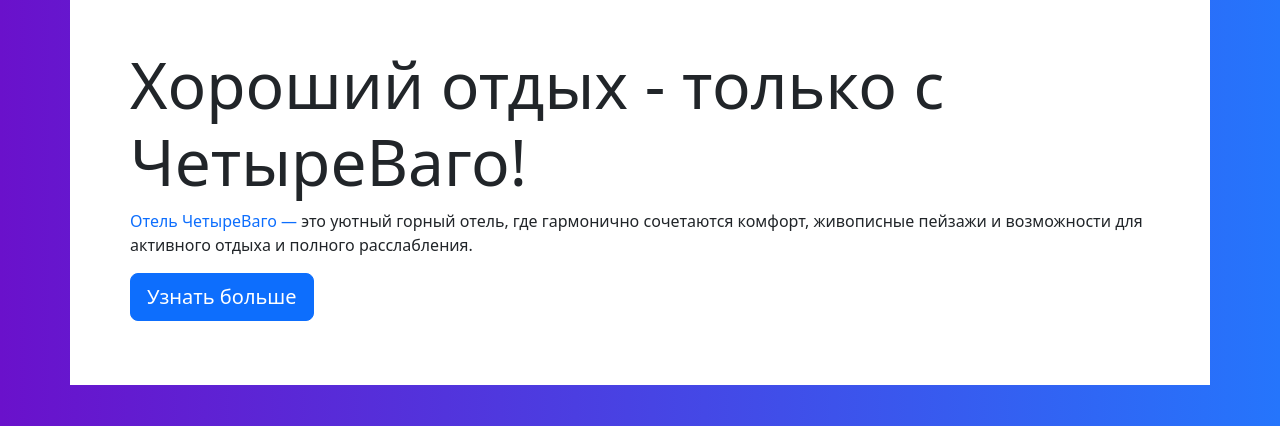
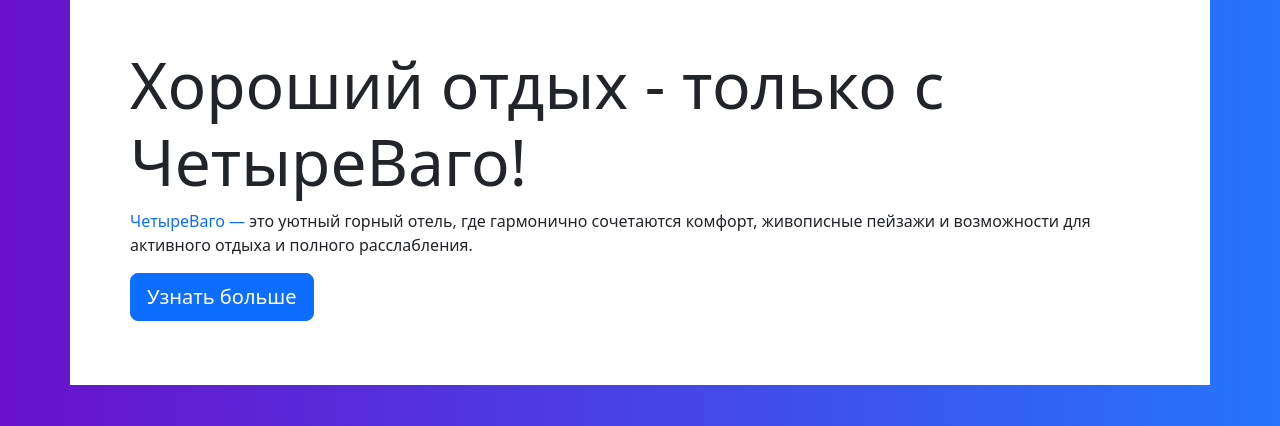
Before and after one commit to Alexander-vlk/db_project, a Django app: page / in a window 1280 px wide. Shown: the part 162-588 px from the top of the page. Run offline with Django 5.2, Linux system fonts and the light colour scheme.

Commit message:
feat: remove name hotel

```diff
--- a/hotel/registry/templates/registry/main_page.html
+++ b/hotel/registry/templates/registry/main_page.html
@@ -10,7 +10,7 @@
 <div class="container bg-white p-5 jumbotron">
     <div class="container">
       <h1 class="display-3">Хороший отдых - только с ЧетыреВаго!</h1>
-      <p><span class='text-primary'>Отель ЧетыреВаго —</span> это уютный горный отель, где гармонично сочетаются комфорт, живописные пейзажи и возможности для активного отдыха и полного расслабления.</p>
+      <p><span class='text-primary'> ЧетыреВаго —</span> это уютный горный отель, где гармонично сочетаются комфорт, живописные пейзажи и возможности для активного отдыха и полного расслабления.</p>
       <p><a class="btn btn-primary btn-lg" href="{% url 'about' %}" role="button">Узнать больше</a></p>
     </div>
   </div>
```
